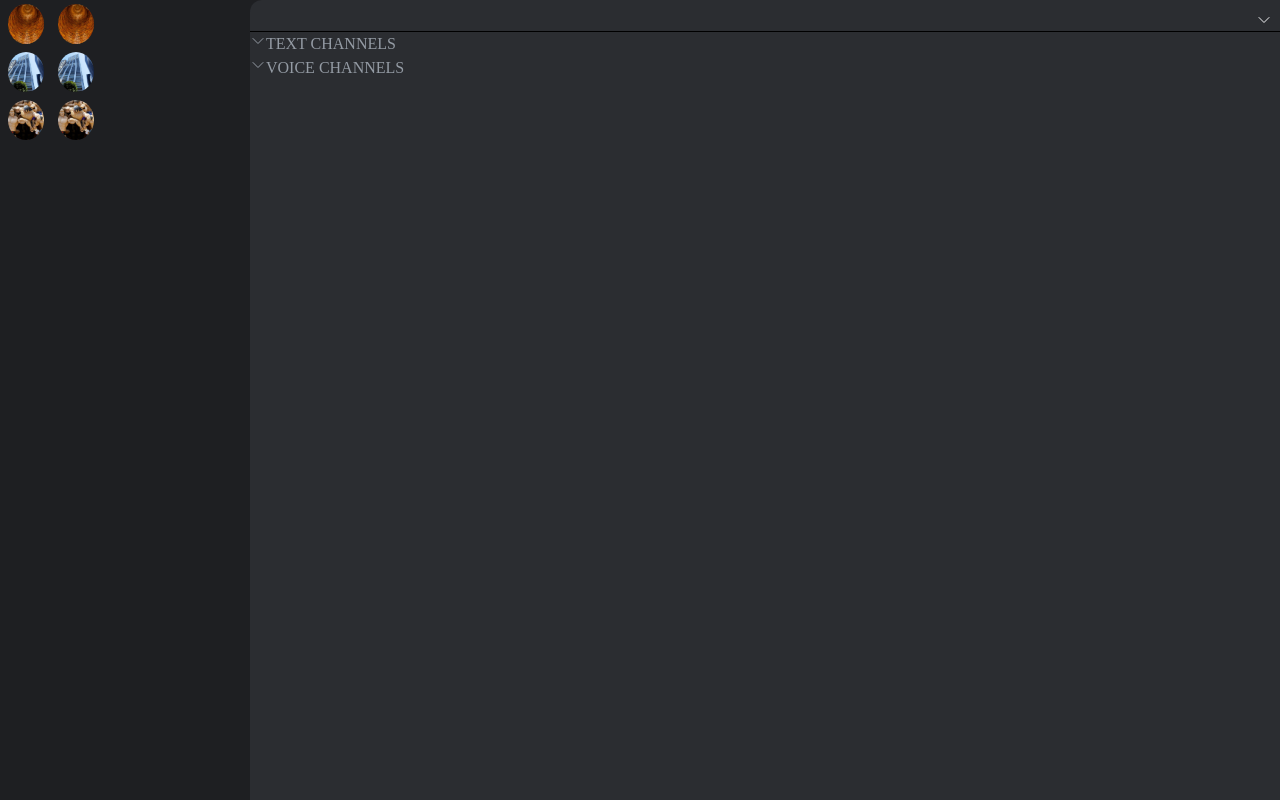
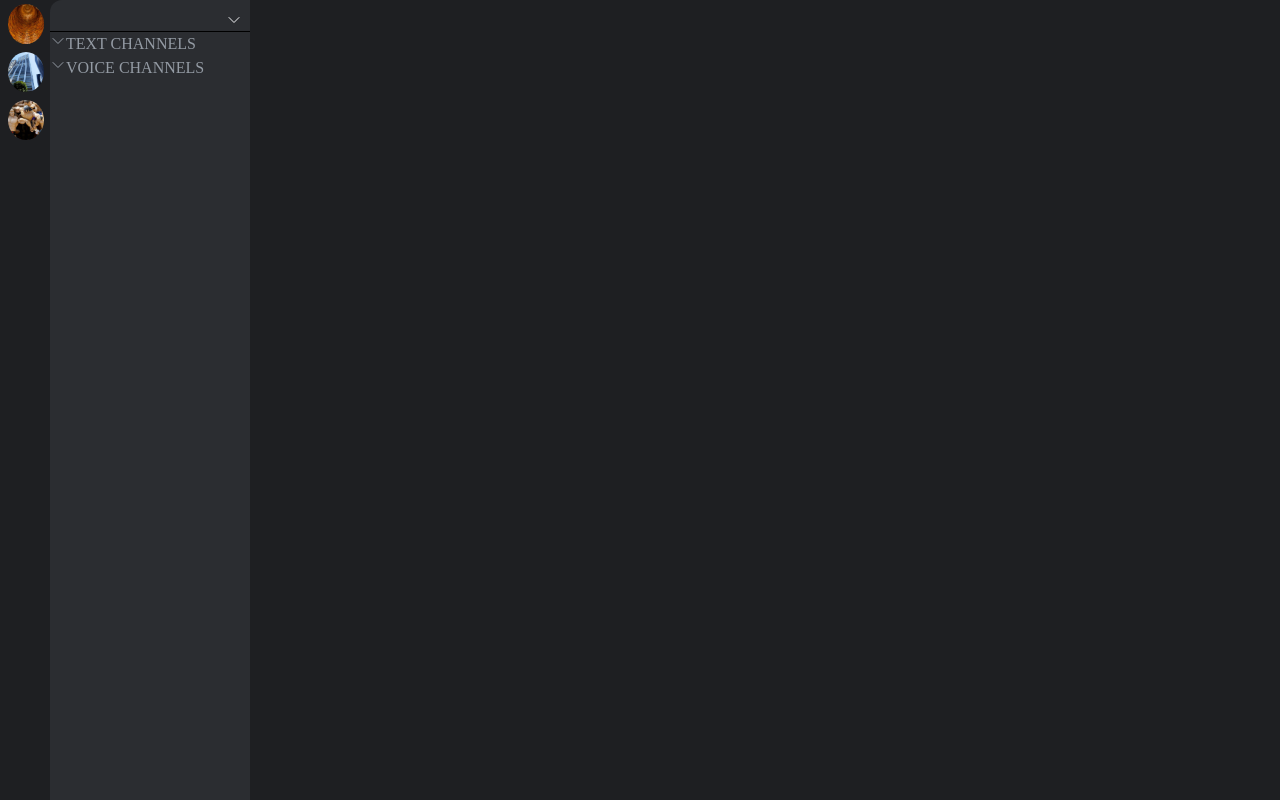
Before and after one commit to DimRev/Echochord-FrontEnd, a React (Vite) app: page / in a window 1280 px wide. Built offline with nearby package versions, Linux system fonts and the light colour scheme.

Commit message:
Refactor code for Routing

```diff
--- a/src/cmps/ServerSideBar.tsx
+++ b/src/cmps/ServerSideBar.tsx
@@ -2,22 +2,23 @@ import { useContext } from 'react'
 import { ServersContext, ServersContextType } from '../context/ServersContext'
 import ServerAvatar from './ui/ServerAvatar'
 
-import { OnSelectServer } from '../pages/ChatPage'
-import { Server } from '../services/api/server.service'
 import {
   SelectedServerContext,
   SelectedServerContextType,
 } from '../context/SelectedServerContext'
 
-type PropType = {
-  onSelectServer: OnSelectServer
-}
+type PropType = {}
 
-export default function ServerSideBar({ onSelectServer }: PropType) {
+export default function ServerSideBar({}: PropType) {
   const { servers } = useContext(ServersContext) as ServersContextType
-  const { selectedServer } = useContext(
+  const { selectedServer, setSelectedServer } = useContext(
     SelectedServerContext,
   ) as SelectedServerContextType
+
+  function onSelectServer(serverId: string): void {
+    const server = servers?.find((server) => server._id === serverId)
+    if (server) setSelectedServer(server)
+  }
 
   return (
     <section className="server-sidebar">
--- a/src/pages/ChatPage.tsx
+++ b/src/pages/ChatPage.tsx
@@ -1,9 +1,7 @@
 import { useContext, useState } from 'react'
 import ChannelChatSection from '../cmps/ChannelSection'
 import ChannelSideBar from '../cmps/ChannelSideBar'
-import ServerSideBar from '../cmps/ServerSideBar'
 import { TextChannel, VoiceChannel } from '../services/api/server.service'
-import { ServersContext, ServersContextType } from '../context/ServersContext'
 import {
   SelectedServerContext,
   SelectedServerContextType,
@@ -19,15 +17,9 @@ export default function ChatPage() {
   const [selectedVoiceChannel, setSelectedVoiceChannel] =
     useState<VoiceChannel | null>(null)
 
-  const { servers } = useContext(ServersContext) as ServersContextType
-  const { selectedServer, setSelectedServer } = useContext(
+  const { selectedServer } = useContext(
     SelectedServerContext,
   ) as SelectedServerContextType
-
-  function onSelectServer(serverId: string): void {
-    const server = servers?.find((server) => server._id === serverId)
-    if (server) setSelectedServer(server)
-  }
 
   function onSelectTextChannel(TextChannelId: string): void {
     const textChannel = selectedServer?.textChannels.find(
@@ -45,7 +37,6 @@ export default function ChatPage() {
 
   return (
     <section className="page chat-page">
-      <ServerSideBar onSelectServer={onSelectServer} />
       <ChannelSideBar
         onSelectTextChannel={onSelectTextChannel}
         onSelectVoiceChannel={onSelectVoiceChannel}
```
